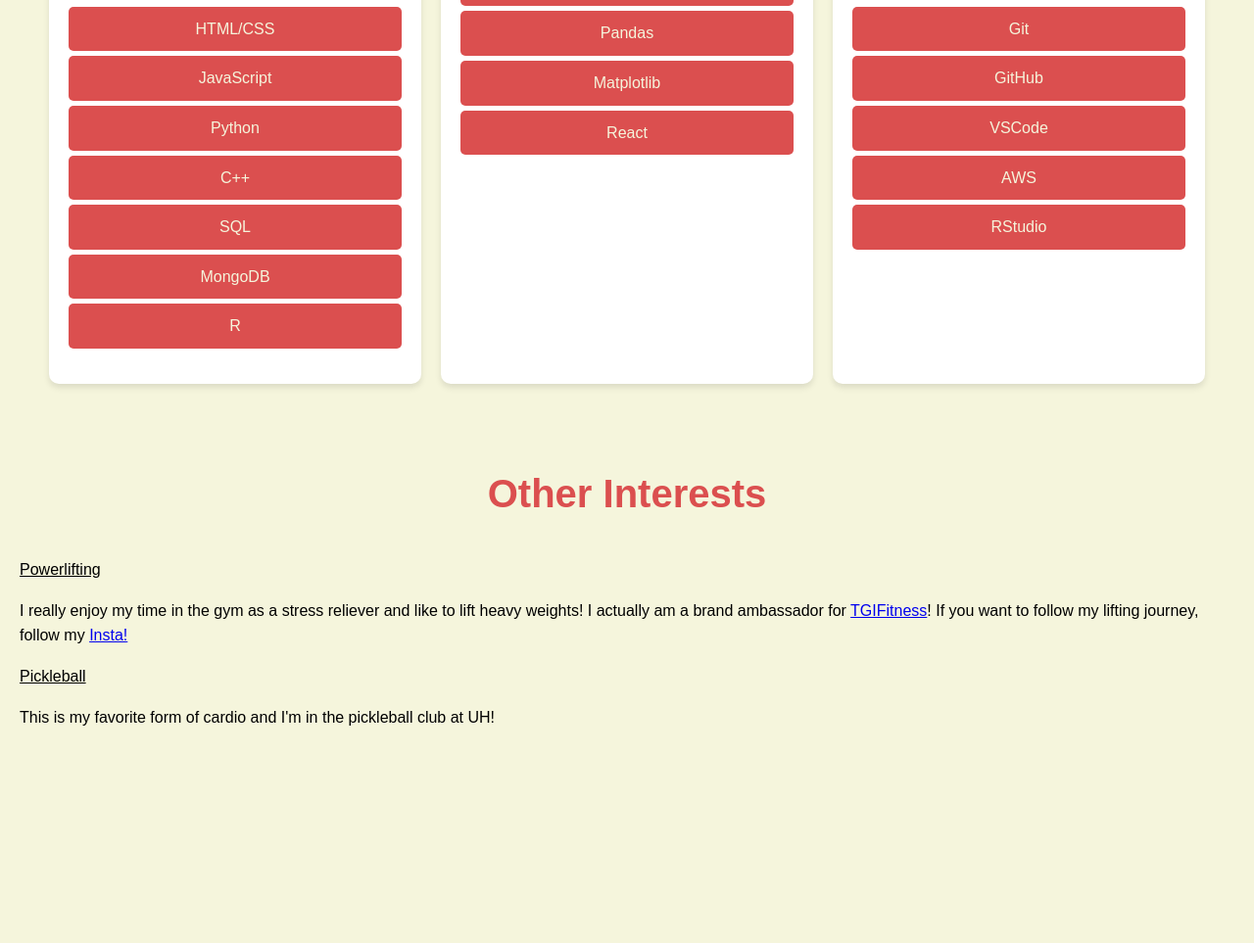
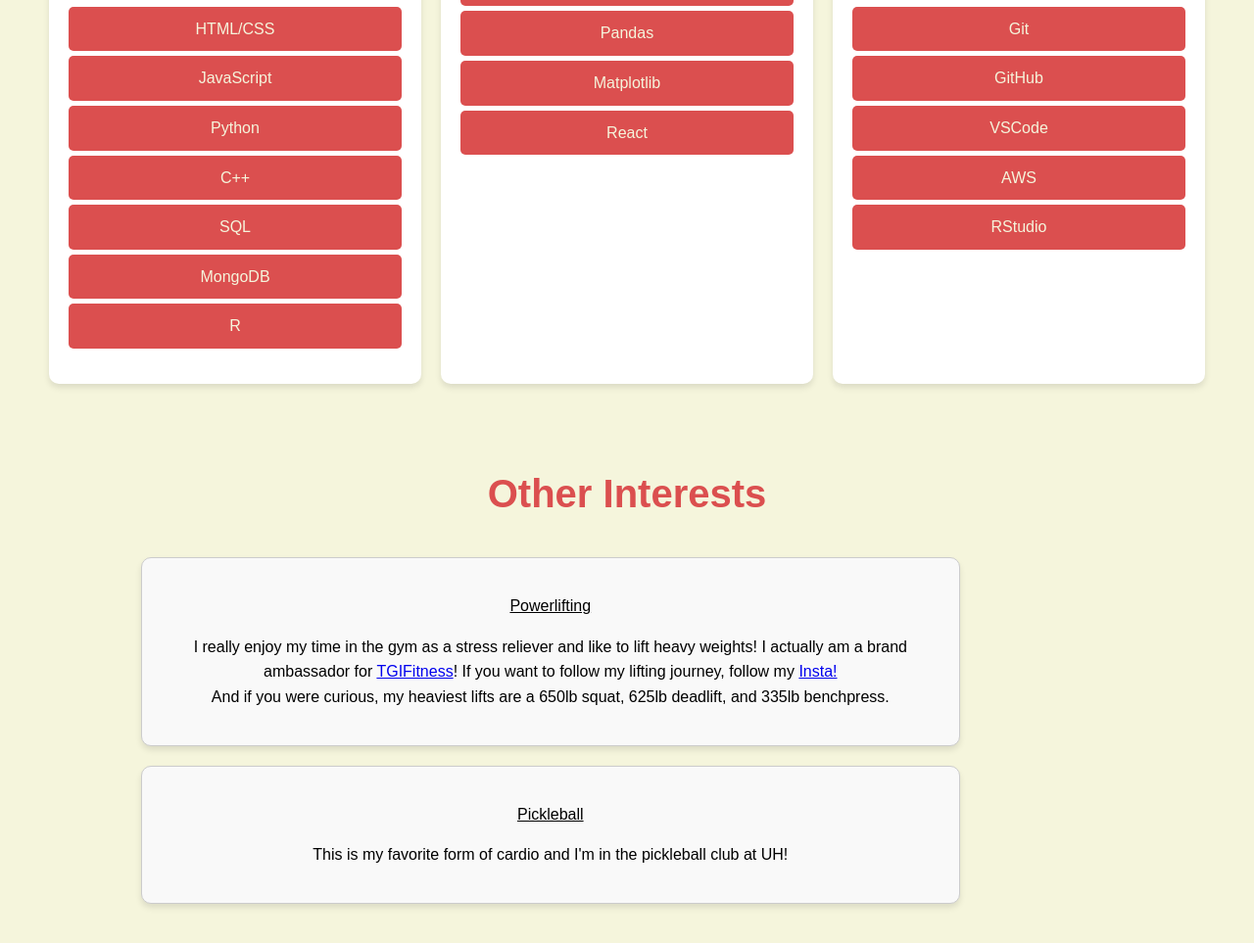
Before and after one commit to ImFilinico/nico-cloud-resume, a plain HTML site: page website/index.html in a window 1280 px wide. Shown: the part 2002-2965 px from the top of the page at 98% size. Before the commit the page ends 2783 px from the top, so only its background shows below. Drawn offline with Linux system fonts and the light colour scheme; no server answers.

Commit message:
interests

```diff
--- a/website/index.html
+++ b/website/index.html
@@ -108,10 +108,15 @@
     <!-- Interests Section -->
     <section id="interests" class="interest-section">
         <h2>Other Interests</h2>
-        <p><u>Powerlifting</u></p>
-        <p>I really enjoy my time in the gym as a stress reliever and like to lift heavy weights! I actually am a brand ambassador for <a href="https://tgifitness.net/?sca_ref=6476147.zrjEk8PPLJx">TGIFitness</a>! If you want to follow my lifting journey, follow my <a href="https://www.instagram.com/nico_mangolift/profilecard/?igsh=MTZwMDAzcHZocjdhYQ==">Insta!</a></p>
-        <p><u>Pickleball</u></p>
-        <p>This is my favorite form of cardio and I'm in the pickleball club at UH!</p>
+        <div class = "interest-container">
+          <p><u>Powerlifting</u></p>
+          <p>I really enjoy my time in the gym as a stress reliever and like to lift heavy weights! I actually am a brand ambassador for <a href="https://tgifitness.net/?sca_ref=6476147.zrjEk8PPLJx">TGIFitness</a>! If you want to follow my lifting journey, follow my <a href="https://www.instagram.com/nico_mangolift/profilecard/?igsh=MTZwMDAzcHZocjdhYQ==">Insta!</a>
+          <br> And if you were curious, my heaviest lifts are a 650lb squat, 625lb deadlift, and 335lb benchpress.</p>
+        </div>
+        <div class = "interest-container">
+          <p><u>Pickleball</u></p>
+          <p>This is my favorite form of cardio and I'm in the pickleball club at UH!</p>
+        </div>
     </section>
 </div>
 
--- a/website/styles.css
+++ b/website/styles.css
@@ -224,3 +224,19 @@ header {
 .interest-section h2{
   text-align:center;
 }
+
+.interest-section {
+  width: 80%;
+  margin: 0 auto;
+  text-align: center;
+}
+
+.interest-container {
+  margin-bottom: 20px;
+  padding: 20px;
+  border: 1px solid #ccc;
+  border-radius: 10px;
+  background-color: #f9f9f9;
+  box-shadow: 0px 4px 6px rgba(0, 0, 0, 0.1);
+  width: 80%;
+}
```
